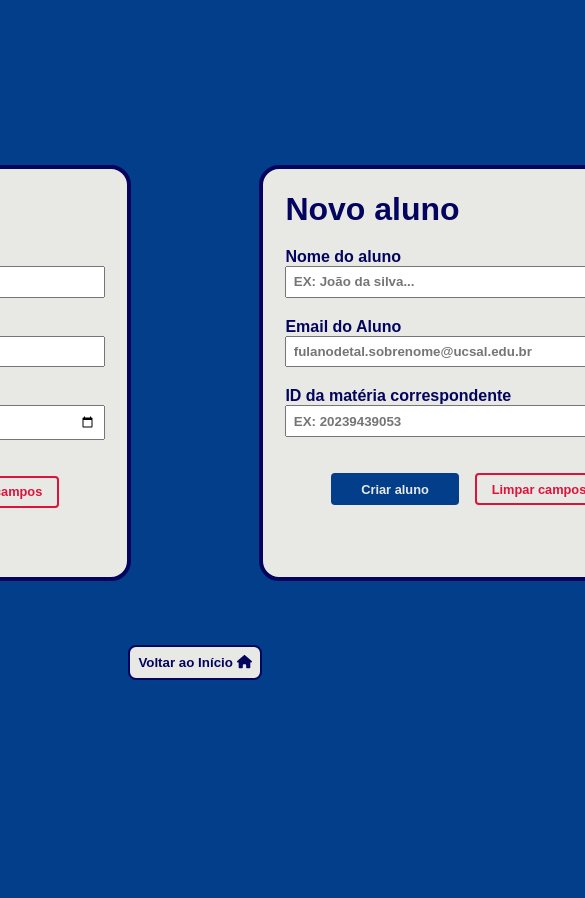
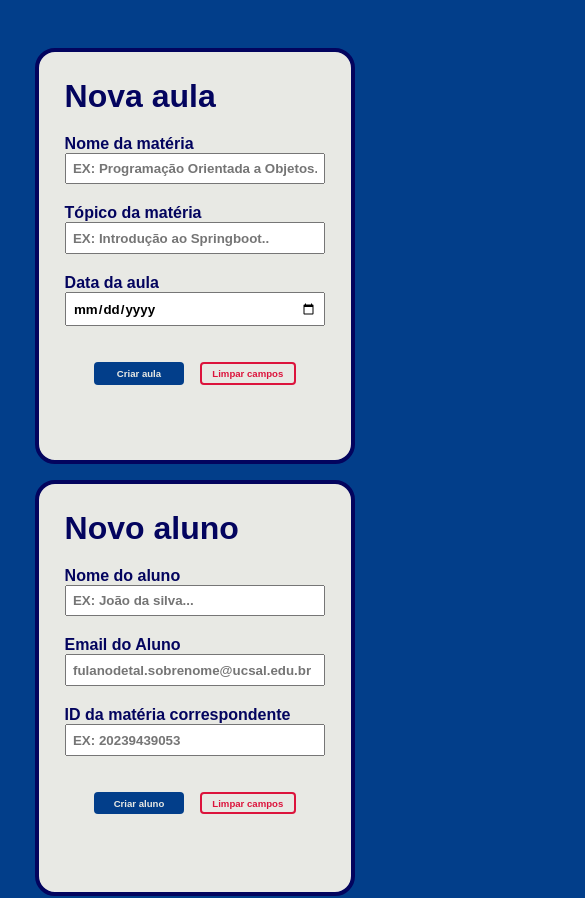
Before and after one commit to mafenandaup/pagina-do-prof, a React (Vite) app in the folder client-app/client-main/: page /create in a window 390 px wide. Shown: the top 898 px of the page, 585 px wide, since content can reach past the window. Before the commit the page ends 844 px from the top, so only its background shows below. Built offline with nearby package versions, Linux system fonts and the light colour scheme.

Commit message:
refactor: responsive css styles

```diff
--- a/client-app/client-main/src/assets/components/Home/items/items/items.css
+++ b/client-app/client-main/src/assets/components/Home/items/items/items.css
@@ -60,14 +60,14 @@
 }
 
 .delete-btn {
-    padding: 6px;
+      padding: 0.5rem;
     font-size: 0.8rem;
     width: 8rem;
     height: 2rem;
     color: crimson;
     border: solid crimson 2px;
     background-color: rgba(2, 61, 138, 0);
-    border-radius: 12px;
+    border-radius: 0.5rem;
     display: flex;
     justify-content: space-evenly;
     align-items: center;
@@ -75,14 +75,14 @@
 }
 
 .edit-btn {
-    padding: 6px;
+    padding: 0.5rem;
     font-size: 0.8rem;
     width: 8rem;
     height: 2rem;
     color: var(--baby-powder);
     background-color: var(--marian-blue);
     border: solid black 0px;
-    border-radius: 12px;
+    border-radius: 0.5rem;
     display: flex;
     justify-content: space-evenly;
     align-items: center;
@@ -101,3 +101,44 @@ button:hover {
 .edit-btn:hover {
     background-color: rgb(0, 44, 102);
 }
+
+
+@media (max-width: 940px) {
+.item-container {
+    width: 40rem;
+    height: 6rem;
+    padding: 3rem;
+
+    && p{
+        font-size: 0.8rem;
+        margin-top: 0.4rem;
+    }
+      && h1{
+        font-size: 1rem;
+    }
+
+}
+
+.edit-btn {
+   font-size: 0.6rem;
+    width: 5.6rem;
+    height: 1.4rem;
+}
+
+.delete-btn {
+    font-size: 0.6rem;
+    width: 6rem;
+    height: 1.4rem;
+
+}
+.icon {
+    width: 3.2rem;
+    height: 3rem;
+    font-size: 1.4rem;
+}
+.container-btns {
+    width: 4.4rem;
+    gap: 0.6rem;
+}
+
+}
--- a/client-app/client-main/src/assets/routes/CreateItem/CreateItem.css
+++ b/client-app/client-main/src/assets/routes/CreateItem/CreateItem.css
@@ -11,7 +11,7 @@
 .forms-display {
     display: flex;
     flex-direction: row;
-    gap: 8rem;
+    gap: 6rem;
 }
 .page-display {
     display: flex;
@@ -74,3 +74,64 @@ form{
 
      }
 }
+
+
+@media (max-width: 1050px) {
+
+   .main-container {
+    width: 22rem;
+    height: 26rem;
+    padding: 2REM;
+
+    && h1 {
+        font-weight: 800;
+        font-size: 2rem;
+    }
+}
+}
+
+@media (max-width: 810px) {
+
+   .main-container {
+    width: 20rem;
+    height: 26rem;
+    padding: 1.6REM;
+
+    && h1 {
+        font-weight: 800;
+        font-size: 2rem;
+    }
+
+    .btns-form{
+    padding: 1rem;
+    display: flex;
+    align-self: center;
+    justify-content:center;
+     margin-top: 20PX;
+     gap: 1rem;
+
+
+     && button{
+        padding: 3px;
+        border-radius: 4px;
+
+     }
+}
+
+
+}
+}
+
+@media (max-width: 740px) {
+
+
+  .forms-display {
+    display: flex;
+    flex-direction: row;
+    gap: 1rem;
+    flex-wrap: wrap;
+    align-items: center;
+    margin-top: 3rem;
+    justify-content: center;
+}
+}
--- a/client-app/client-main/src/assets/routes/Home/Home.css
+++ b/client-app/client-main/src/assets/routes/Home/Home.css
@@ -72,3 +72,21 @@
     border: solid var(--process-cyan) 1px;
     text-align: center;
 }
+
+
+@media (max-width: 940px) {
+
+    .alunos-aulas {
+    display: flex;
+    flex-direction: column;
+    justify-content: flex-start;
+    align-items: center;
+    background-color: var(--baby-powder);
+    width: 48rem;
+    height: 32rem;
+    border-radius: 20px;
+    border: solid var(--federal-blue) 4px;
+    overflow-y: auto;
+    overflow-x: hidden;
+}
+}
```
Also changed, not shown: 1 other file (tests, documents, lock files or other folders).
